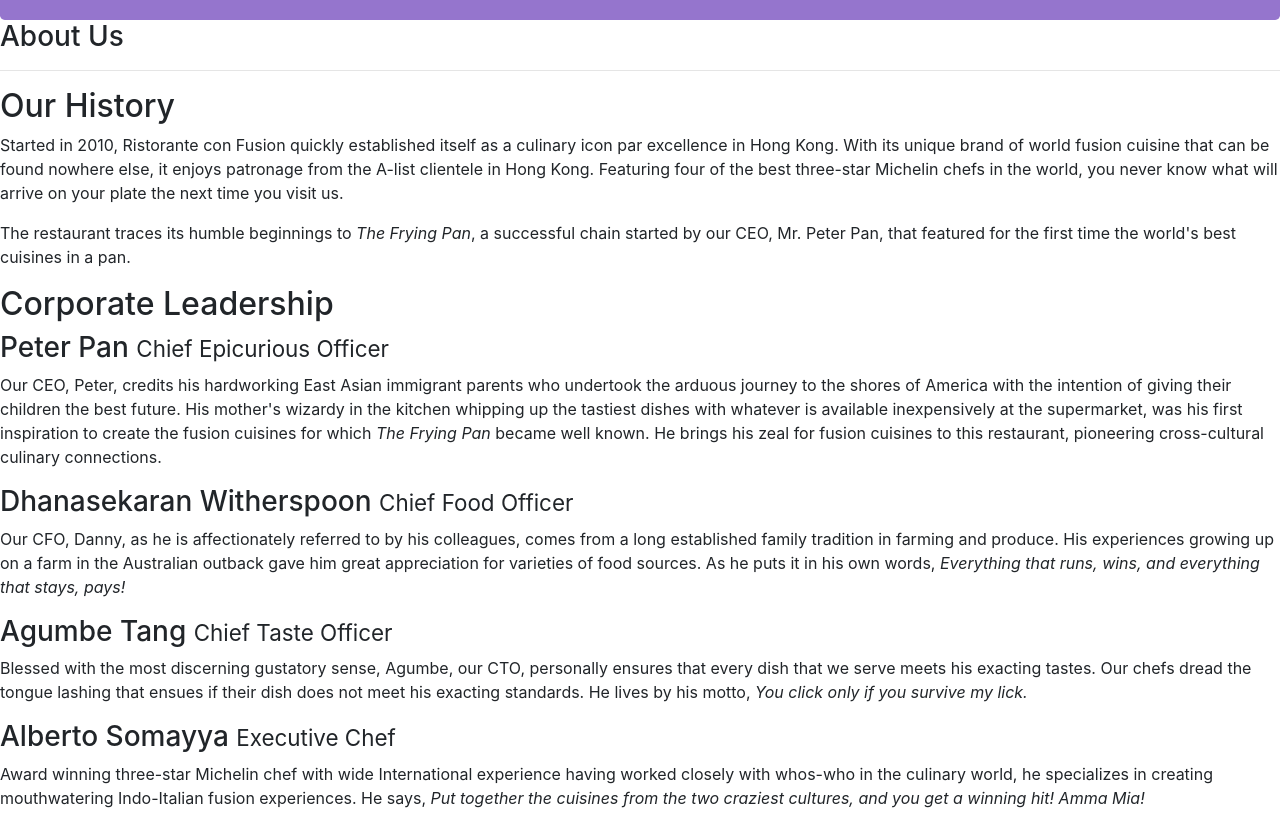
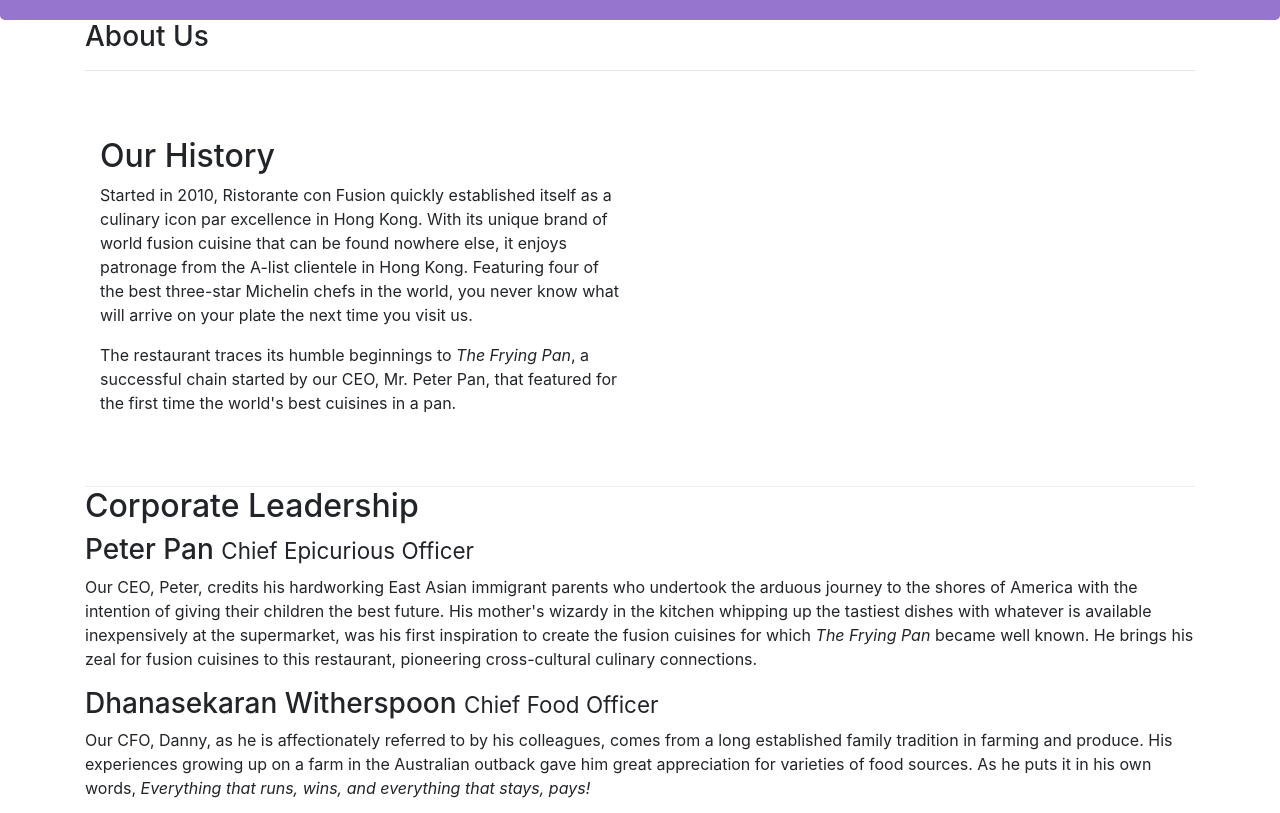
Before and after one commit to SlaytonN/Coursera, a website: page aboutus.html in a window 1280 px wide. Shown: the part 240-1053 px from the top of the page. Drawn offline with nearby package versions, Linux system fonts and the light colour scheme.

Commit message:
Finished

```diff
--- a/aboutus.html
+++ b/aboutus.html
@@ -25,36 +25,36 @@
         </div>
     </header>
 
-    <div>
-        <div>
-            <div>
+    <div class="container">
+        <div class="row row content">
+            <div class="col-12">
                <h3>About Us</h3>
                <hr>
             </div>
         </div>
 
-        <div>
-            <div>
+        <div class="row row-content">
+            <div class="col-sm col-md-6">
                 <h2>Our History</h2>
                 <p>Started in 2010, Ristorante con Fusion quickly established itself as a culinary icon par excellence in Hong Kong. With its unique brand of world fusion cuisine that can be found nowhere else, it enjoys patronage from the A-list clientele in Hong Kong.  Featuring four of the best three-star Michelin chefs in the world, you never know what will arrive on your plate the next time you visit us.</p>
                 <p>The restaurant traces its humble beginnings to <em>The Frying Pan</em>, a successful chain started by our CEO, Mr. Peter Pan, that featured for the first time the world's best cuisines in a pan.</p>
             </div>
-            <div>
+            <div class="row">
             </div>
         </div>
 
 
-        <div>
-            <div>
+        <div class="row row content">
+            <div class="col-12">
                 <h2>Corporate Leadership</h2>
                 <h3>Peter Pan <small>Chief Epicurious Officer</small></h3>
-                <p>Our CEO, Peter, credits his hardworking East Asian immigrant parents who undertook the arduous journey to the shores of America with the intention of giving their children the best future. His mother's wizardy in the kitchen whipping up the tastiest dishes with whatever is available inexpensively at the supermarket, was his first inspiration to create the fusion cuisines for which <em>The Frying Pan</em> became well known. He brings his zeal for fusion cuisines to this restaurant, pioneering cross-cultural culinary connections.</p>
+                <p class="d-none d-sm-block">Our CEO, Peter, credits his hardworking East Asian immigrant parents who undertook the arduous journey to the shores of America with the intention of giving their children the best future. His mother's wizardy in the kitchen whipping up the tastiest dishes with whatever is available inexpensively at the supermarket, was his first inspiration to create the fusion cuisines for which <em>The Frying Pan</em> became well known. He brings his zeal for fusion cuisines to this restaurant, pioneering cross-cultural culinary connections.</p>
                 <h3>Dhanasekaran Witherspoon <small>Chief Food Officer</small></h3>
-                <p>Our CFO, Danny, as he is affectionately referred to by his colleagues, comes from a long established family tradition in farming and produce. His experiences growing up on a farm in the Australian outback gave him great appreciation for varieties of food sources. As he puts it in his own words, <em>Everything that runs, wins, and everything that stays, pays!</em></p>
+                <p class="d-none d-sm-block">Our CFO, Danny, as he is affectionately referred to by his colleagues, comes from a long established family tradition in farming and produce. His experiences growing up on a farm in the Australian outback gave him great appreciation for varieties of food sources. As he puts it in his own words, <em>Everything that runs, wins, and everything that stays, pays!</em></p>
                 <h3>Agumbe Tang <small>Chief Taste Officer</small></h3>
-                <p>Blessed with the most discerning gustatory sense, Agumbe, our CTO, personally ensures that every dish that we serve meets his exacting tastes. Our chefs dread the tongue lashing that ensues if their dish does not meet his exacting standards. He lives by his motto, <em>You click only if you survive my lick.</em></p>
+                <p class="d-none d-sm-block">Blessed with the most discerning gustatory sense, Agumbe, our CTO, personally ensures that every dish that we serve meets his exacting tastes. Our chefs dread the tongue lashing that ensues if their dish does not meet his exacting standards. He lives by his motto, <em>You click only if you survive my lick.</em></p>
                 <h3>Alberto Somayya <small>Executive Chef</small></h3>
-                <p>Award winning three-star Michelin chef with wide International experience having worked closely with whos-who in the culinary world, he specializes in creating mouthwatering Indo-Italian fusion experiences. He says, <em>Put together the cuisines from the two craziest cultures, and you get a winning hit! Amma Mia!</em></p>
+                <p class="d-none d-sm-block">Award winning three-star Michelin chef with wide International experience having worked closely with whos-who in the culinary world, he specializes in creating mouthwatering Indo-Italian fusion experiences. He says, <em>Put together the cuisines from the two craziest cultures, and you get a winning hit! Amma Mia!</em></p>
             </div>
        </div>
 
@@ -66,8 +66,8 @@
                 <div class="col-5 offset-1 col-sm-2">
                     <h5>Links</h5>
                     <ul class="list-unstyled">
-                        <li><a href="#">Home</a></li>
-                        <li><a href="#">About</a></li>
+                        <li><a href=".\index.html">Home</a></li>
+                        <li><a href=".\aboutus.html">About</a></li>
                         <li><a href="#">Menu</a></li>
                         <li><a href="#">Contact</a></li>
                     </ul>
@@ -101,7 +101,9 @@
            </div>
         </div>
     </footer>
-
+<script src="node_modules/jquery/dist/jquery.min.js"></script>
+<script src="node_modules/tether/dist/js/tether.min.js"></script>
+<script src="node_modules/bootstrap/dist/js/bootstrap.min.js"></script>
 </body>
 
 </html>
--- a/styles.css
+++ b/styles.css
@@ -28,3 +28,7 @@ address{
     margin:0px;
     color:#0f0f0f;
 }
+
+.hidden-sm-down p {
+
+}
```
Also changed, not shown: index.html (+1 -1 lines), ExtraSmallScreen.png (added), LargeScreen.png (added).
